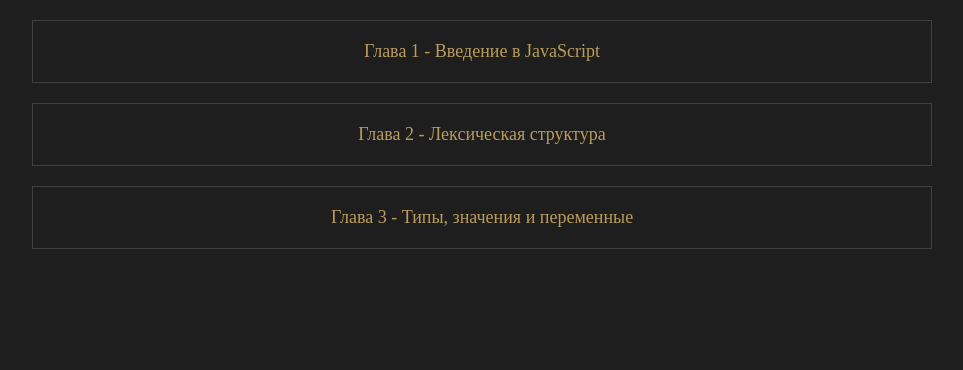
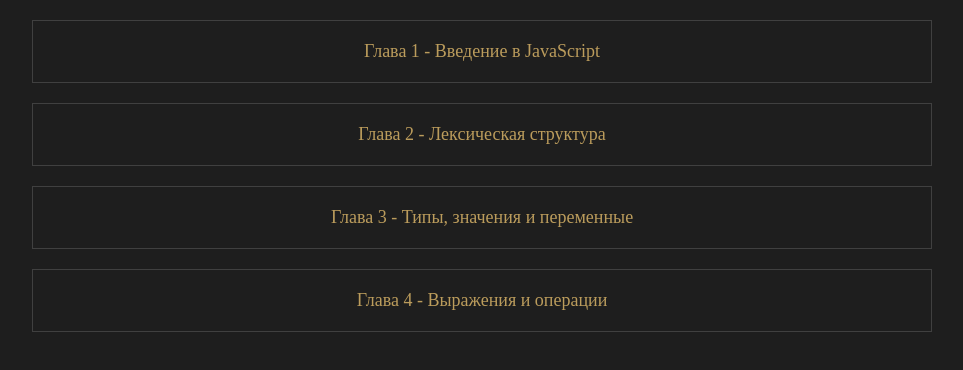
Before and after one commit to XXXmez/JSFlanagan, a plain HTML site: page index.html in a window 1280 px wide. Shown: the whole page, without its empty margins (158-1121 px from the left). Drawn offline with Linux system fonts and the light colour scheme.

Commit message:
add link chapters 4

```diff
--- a/index.html
+++ b/index.html
@@ -24,6 +24,11 @@
                 <span>Глава 3 - Типы, значения и переменные</span>
             </a>
         </div>
+        <div class="ch ch-04">
+            <a href="chapters/ch04/">
+                <span>Глава 4 - Выражения и операции</span>
+            </a>
+        </div>
     </div>
 </body>
 </html>
```
